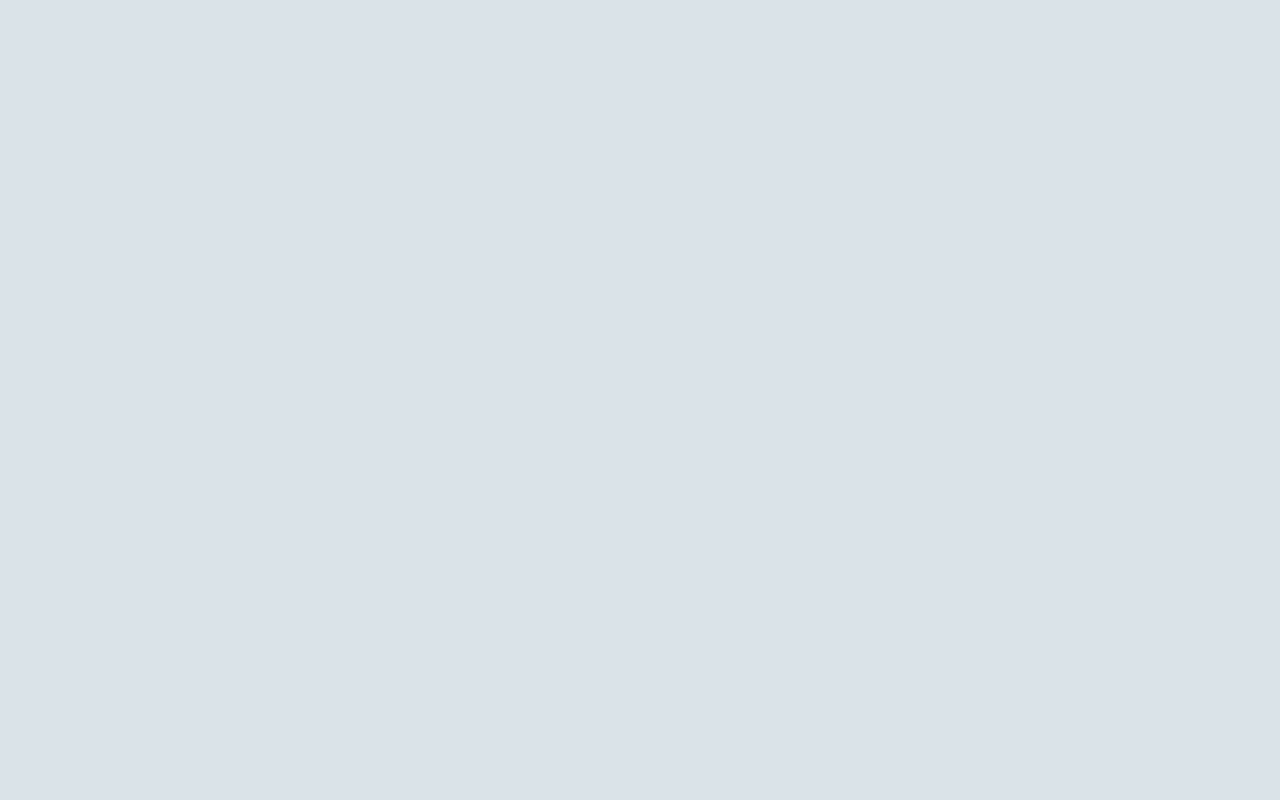
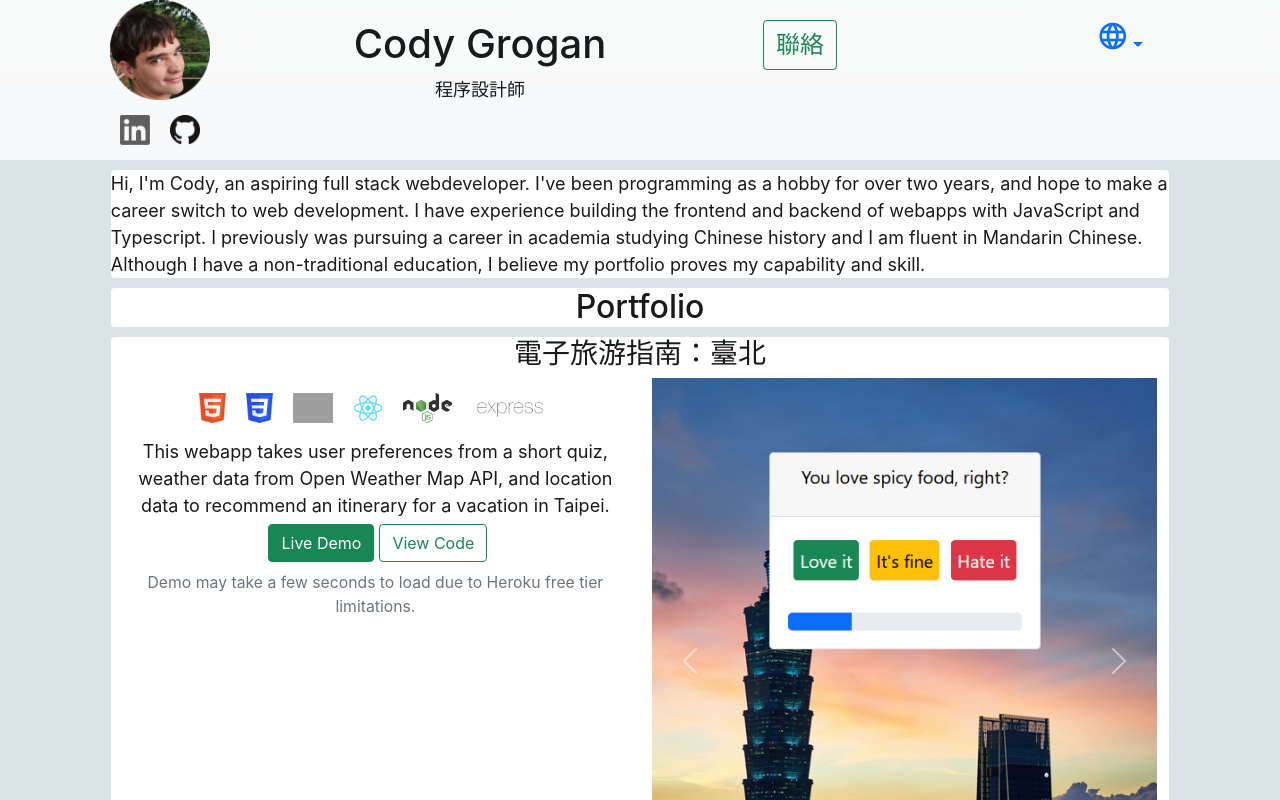
Before and after one commit to CodyGrogan/portfolio, a React (Create React App) app: page /portfolio/zh in a window 1280 px wide. Before the commit this address had no page. Shown: the top 800 px of the page. Built offline with nearby package versions, Linux system fonts and the light colour scheme; grey boxes are pictures that could not be loaded.

Commit message:
fixed issue with img when deploying

```diff
--- a/package.json
+++ b/package.json
@@ -2,6 +2,7 @@
   "name": "portfolio",
   "version": "0.1.0",
   "private": true,
+  "homepage": "https://codygrogan.github.io/portfolio/",
   "dependencies": {
     "@testing-library/jest-dom": "^5.16.2",
     "@testing-library/react": "^12.1.3",
--- a/src/App.tsx
+++ b/src/App.tsx
@@ -12,8 +12,8 @@ function App() {
     <div className="App">
         <BrowserRouter>
       <Routes>
-        <Route path='/' element={<Home/>}></Route>
-        <Route path='/zh' element={<Chinese/>}></Route>
+        <Route path='/portfolio/' element={<Home/>}></Route>
+        <Route path='/portfolio/zh' element={<Chinese/>}></Route>
 
       </Routes>
 
--- a/src/components/chinese.tsx
+++ b/src/components/chinese.tsx
@@ -35,14 +35,14 @@ function Chinese(props: any){
             <div className='row'>
 
       <div className='col photoDiv'>
-              <img className='profilePhoto' src='./img/codyphotocircle.png'/>
+              <img className='profilePhoto' src='/portfolio/img/codyphotocircle.png'/>
 
         <div className='aboutCon'>
               <div>
-       <a href='https://www.linkedin.com/in/cody-grogan-096288127/' target='_blank'><img className='aboutIcon linkedIn' src='./img/LI-In-crop.png'></img></a>
+       <a href='https://www.linkedin.com/in/cody-grogan-096288127/' target='_blank'><img className='aboutIcon linkedIn' src='/portfolio/img/LI-In-crop.png'></img></a>
         </div>
         <div>
-       <a href='https://github.com/CodyGrogan' target='_blank'><img className='aboutIcon gitHub' src='./img/github.png'></img></a>
+       <a href='https://github.com/CodyGrogan' target='_blank'><img className='aboutIcon gitHub' src='/portfolio/img/github.png'></img></a>
         </div>
         </div>
       </div>
@@ -82,8 +82,8 @@ function Chinese(props: any){
                 </a>
 
                 <ul className="dropdown-menu" aria-labelledby="dropdownMenuLink">
-                <Link to='/'><li><a className="dropdown-item" href="#">English</a></li></Link>
-                  <Link to='/zh'> <li><a className="dropdown-item" href="#">中文</a></li></Link>
+                    <Link to='/portfolio/'><li><a className="dropdown-item" href="#">English</a></li></Link>
+                    <Link to='/portfolio/zh/'> <li><a className="dropdown-item" href="#">中文</a></li></Link>
                 </ul>
               </div>
 
@@ -128,12 +128,12 @@ function Chinese(props: any){
 
                   <div className='aboutCon'>
 
-                      <img className='aboutIcon' src={'./img/html5.png'} data-bs-toggle="tooltip" data-bs-placement="top" title="HTML5" />
-                      <img className='aboutIcon' src={'/img/css.png'} data-bs-toggle="tooltip" data-placement="top" title="CSS" />
-                      <img className='aboutIcon' src={'/img/javascript.png'} data-bs-toggle="tooltip" data-placement="top" title="JavaScript"/>
-                      <img className='aboutIcon' src={'./img/logo192.png'} data-bs-toggle="tooltip" data-placement="top" title="React.js"/>
-                      <img className='aboutIcon' src={'./img/node.png'} data-bs-toggle="tooltip" data-placement="top" title="Node.js"/>
-                      <img className='aboutIcon' src={'./img/expressjs.png'} data-bs-toggle="tooltip" data-placement="top" title="express.js"/>
+                      <img className='aboutIcon' src={'/portfolio/img/html5.png'} data-bs-toggle="tooltip" data-bs-placement="top" title="HTML5" />
+                      <img className='aboutIcon' src={'/portfolio/img/css.png'} data-bs-toggle="tooltip" data-placement="top" title="CSS" />
+                      <img className='aboutIcon' src={'/portfolio/img/javascript.png'} data-bs-toggle="tooltip" data-placement="top" title="JavaScript"/>
+                      <img className='aboutIcon' src={'/portfolio/img/logo192.png'} data-bs-toggle="tooltip" data-placement="top" title="React.js"/>
+                      <img className='aboutIcon' src={'/portfolio/img/node.png'} data-bs-toggle="tooltip" data-placement="top" title="Node.js"/>
+                      <img className='aboutIcon' src={'/portfolio/img/expressjs.png'} data-bs-toggle="tooltip" data-placement="top" title="express.js"/>
 
                   </div>
                       This webapp takes user preferences from a short quiz, weather data from Open Weather Map API, and location data to recommend an itinerary for a vacation in Taipei.
@@ -162,13 +162,13 @@ function Chinese(props: any){
                         </div>
                         <div className="carousel-inner">
                           <div className="carousel-item active">
-                            <img src={"/img/dgt/dgt1.PNG"} className="d-block w-100 carImg" alt="dgt1"/>
+                            <img src={"/portfolio/img/dgt/dgt1.PNG"} className="d-block w-100 carImg" alt="dgt1"/>
                           </div>
                           <div className="carousel-item">
-                            <img src={"/img/dgt/dgt2.PNG"} className="d-block w-100 carImg" alt="..."/>
+                            <img src={"/portfolio/img/dgt/dgt2.PNG"} className="d-block w-100 carImg" alt="..."/>
                           </div>
                           <div className="carousel-item">
-                            <img src={"/img/dgt/dgt3.PNG"} className="d-block w-100 carImg" alt="..."/>
+                            <img src={"/portfolio/img/dgt/dgt3.PNG"} className="d-block w-100 carImg" alt="..."/>
                           </div>
                         </div>
                         <button className="carousel-control-prev" type="button" data-bs-target="#carouselExampleIndicators" data-bs-slide="prev">
@@ -211,16 +211,16 @@ function Chinese(props: any){
 
                   <div className='aboutCon'>
 
-                      <img className='aboutIcon' src={'./img/html5.png'} data-bs-toggle="tooltip" data-bs-placement="top" title="HTML5" />
-                      <img className='aboutIcon' src={'/img/css.png'} data-bs-toggle="tooltip" data-placement="top" title="CSS" />
-                      <img className='aboutIcon' src={'/img/typescript.png'} data-bs-toggle="tooltip" data-placement="top" title="Typescript"/>
+                      <img className='aboutIcon' src={'/portfolio/img/html5.png'} data-bs-toggle="tooltip" data-bs-placement="top" title="HTML5" />
+                      <img className='aboutIcon' src={'/portfolio/img/css.png'} data-bs-toggle="tooltip" data-placement="top" title="CSS" />
+                      <img className='aboutIcon' src={'/portfolio/img/typescript.png'} data-bs-toggle="tooltip" data-placement="top" title="Typescript"/>
 
-                      <img className='aboutIcon' src={'/img/javascript.png'} data-bs-toggle="tooltip" data-placement="top" title="JavaScript"/>
-                      <img className='aboutIcon' src={'./img/logo192.png'} data-bs-toggle="tooltip" data-placement="top" title="React.js"/>
-                      <img className='aboutIcon' src={'./img/mongo.png'} data-bs-toggle="tooltip" data-placement="top" title="MongoDB"/>
-                      <img className='aboutIcon' src={'./img/node.png'} data-bs-toggle="tooltip" data-placement="top" title="Node.js"/>
-                      <img className='aboutIcon' src={'./img/expressjs.png'} data-bs-toggle="tooltip" data-placement="top" title="express.js"/>
-                      <img className='aboutIcon' src={'./img/Firebase.png'} data-bs-toggle="tooltip" data-placement="top" title="Firebase Auth"/>
+                      <img className='aboutIcon' src={'/portfolio/img/javascript.png'} data-bs-toggle="tooltip" data-placement="top" title="JavaScript"/>
+                      <img className='aboutIcon' src={'/portfolio/img/logo192.png'} data-bs-toggle="tooltip" data-placement="top" title="React.js"/>
+                      <img className='aboutIcon' src={'/portfolio/img/mongo.png'} data-bs-toggle="tooltip" data-placement="top" title="MongoDB"/>
+                      <img className='aboutIcon' src={'/portfolio/img/node.png'} data-bs-toggle="tooltip" data-placement="top" title="Node.js"/>
+                      <img className='aboutIcon' src={'/portfolio/img/expressjs.png'} data-bs-toggle="tooltip" data-placement="top" title="express.js"/>
+                      <img className='aboutIcon' src={'/portfolio/img/Firebase.png'} data-bs-toggle="tooltip" data-placement="top" title="Firebase Auth"/>
 
                   </div>
                     A basic school manager where you can organize classes, assignments, lesson plans, student attendance and grades, as well as other features to necessary for running a school. Data on classes and assignments is also displayed through a variety of charts to help visualize class and student performance.
@@ -245,13 +245,13 @@ function Chinese(props: any){
                         </div>
                         <div className="carousel-inner">
                           <div className="carousel-item active">
-                            <img src={"/img/cram/cram1-f.PNG"} className="d-block w-100 carImg" alt="dgt1"/>
+                            <img src={"/portfolio/img/cram/cram1-f.PNG"} className="d-block w-100 carImg" alt="dgt1"/>
                           </div>
                           <div className="carousel-item">
-                            <img src={"/img/cram/cram2-f.PNG"} className="d-block w-100 carImg" alt="..."/>
+                            <img src={"/portfolio/img/cram/cram2-f.PNG"} className="d-block w-100 carImg" alt="..."/>
                           </div>
                           <div className="carousel-item">
-                            <img src={"/img/cram/cram3-f.PNG"} className="d-block w-100 carImg" alt="..."/>
+                            <img src={"/portfolio/img/cram/cram3-f.PNG"} className="d-block w-100 carImg" alt="..."/>
                           </div>
 
                         </div>
@@ -291,14 +291,14 @@ function Chinese(props: any){
 
         <div className='aboutCon'>
 
-            <img className='aboutIcon' src={'./img/html5.png'} data-bs-toggle="tooltip" data-bs-placement="top" title="HTML5" />
-            <img className='aboutIcon' src={'/img/css.png'} data-bs-toggle="tooltip" data-placement="top" title="CSS" />
-            <img className='aboutIcon' src={'/img/javascript.png'} data-bs-toggle="tooltip" data-placement="top" title="JavaScript"/>
-            <img className='aboutIcon' src={'./img/logo192.png'} data-bs-toggle="tooltip" data-placement="top" title="React.js"/>
-            <img className='aboutIcon' src={'./img/mongo.png'} data-bs-toggle="tooltip" data-placement="top" title="MongoDB"/>
-            <img className='aboutIcon' src={'./img/node.png'} data-bs-toggle="tooltip" data-placement="top" title="Node.js"/>
-            <img className='aboutIcon' src={'./img/expressjs.png'} data-bs-toggle="tooltip" data-placement="top" title="express.js"/>
-            <img className='aboutIcon' src={'./img/Firebase.png'} data-bs-toggle="tooltip" data-placement="top" title="Firebase Auth"/>
+            <img className='aboutIcon' src={'/portfolio/img/html5.png'} data-bs-toggle="tooltip" data-bs-placement="top" title="HTML5" />
+            <img className='aboutIcon' src={'/portfolio/img/css.png'} data-bs-toggle="tooltip" data-placement="top" title="CSS" />
+            <img className='aboutIcon' src={'/portfolio/img/javascript.png'} data-bs-toggle="tooltip" data-placement="top" title="JavaScript"/>
+            <img className='aboutIcon' src={'/portfolio/img/logo192.png'} data-bs-toggle="tooltip" data-placement="top" title="React.js"/>
+            <img className='aboutIcon' src={'/portfolio/img/mongo.png'} data-bs-toggle="tooltip" data-placement="top" title="MongoDB"/>
+            <img className='aboutIcon' src={'/portfolio/img/node.png'} data-bs-toggle="tooltip" data-placement="top" title="Node.js"/>
+            <img className='aboutIcon' src={'/portfolio/img/expressjs.png'} data-bs-toggle="tooltip" data-placement="top" title="express.js"/>
+            <img className='aboutIcon' src={'/portfolio/img/Firebase.png'} data-bs-toggle="tooltip" data-placement="top" title="Firebase Auth"/>
 
         </div>
           Play madlibs created by other users, and create and share your own madlib templates with other users.
@@ -324,16 +324,16 @@ function Chinese(props: any){
                         </div>
                         <div className="carousel-inner">
                           <div className="carousel-item active">
-                            <img src={"/img/mad/mad1-f.PNG"} className="d-block w-100 carImg" alt="dgt1"/>
+                            <img src={"/portfolio/img/mad/mad1-f.PNG"} className="d-block w-100 carImg" alt="dgt1"/>
                           </div>
                           <div className="carousel-item">
-                            <img src={"/img/mad/mad2-f.PNG"} className="d-block w-100 carImg" alt="..."/>
+                            <img src={"/portfolio/img/mad/mad2-f.PNG"} className="d-block w-100 carImg" alt="..."/>
                           </div>
                           <div className="carousel-item">
-                            <img src={"/img/mad/mad3-f.PNG"} className="d-block w-100 carImg" alt="..."/>
+                            <img src={"/portfolio/img/mad/mad3-f.PNG"} className="d-block w-100 carImg" alt="..."/>
                           </div>
                           <div className="carousel-item">
-                            <img src={"/img/mad/mad4-f.PNG"} className="d-block w-100 carImg" alt="..."/>
+                            <img src={"/portfolio/img/mad/mad4-f.PNG"} className="d-block w-100 carImg" alt="..."/>
                           </div>
                         </div>
                         <button className="carousel-control-prev" type="button" data-bs-target="#carouselMadlib" data-bs-slide="prev">
@@ -393,11 +393,11 @@ function Chinese(props: any){
 
         <div className='aboutCon'>
         <div>
-       <a href='https://www.linkedin.com/in/cody-grogan-096288127/' target='_blank'><img className='aboutIcon linkedIn' src='./img/LI-In-crop.png'></img></a>
+       <a href='https://www.linkedin.com/in/cody-grogan-096288127/' target='_blank'><img className='aboutIcon linkedIn' src='/portfolio/img/LI-In-crop.png'></img></a>
         </div>
 
         <div>
-       <a href='https://github.com/CodyGrogan' target='_blank'><img className='aboutIcon gitHub' src='./img/github.png'></img></a>
+       <a href='https://github.com/CodyGrogan' target='_blank'><img className='aboutIcon gitHub' src='/portfolio/img/github.png'></img></a>
         </div>
         </div>
 
--- a/src/components/home.tsx
+++ b/src/components/home.tsx
@@ -83,8 +83,8 @@ function Home(props: any){
                 </a>
 
                 <ul className="dropdown-menu" aria-labelledby="dropdownMenuLink">
-                 <Link to='/'><li><a className="dropdown-item" href="#">English</a></li></Link>
-                  <Link to='/zh'> <li><a className="dropdown-item" href="#">中文</a></li></Link>
+                  <Link to='/portfolio'><li><a className="dropdown-item" href="#">English</a></li></Link>
+                  <Link to='/portfolio/zh'> <li><a className="dropdown-item" href="#">中文</a></li></Link>
                 </ul>
               </div>
 
@@ -130,8 +130,8 @@ function Home(props: any){
                   <div className='aboutCon'>
 
                       <img className='aboutIcon' src={'./img/html5.png'} data-bs-toggle="tooltip" data-bs-placement="top" title="HTML5" />
-                      <img className='aboutIcon' src={'/img/css.png'} data-bs-toggle="tooltip" data-placement="top" title="CSS" />
-                      <img className='aboutIcon' src={'/img/javascript.png'} data-bs-toggle="tooltip" data-placement="top" title="JavaScript"/>
+                      <img className='aboutIcon' src={'./img/css.png'} data-bs-toggle="tooltip" data-placement="top" title="CSS" />
+                      <img className='aboutIcon' src={'./img/javascript.png'} data-bs-toggle="tooltip" data-placement="top" title="JavaScript"/>
                       <img className='aboutIcon' src={'./img/logo192.png'} data-bs-toggle="tooltip" data-placement="top" title="React.js"/>
                       <img className='aboutIcon' src={'./img/node.png'} data-bs-toggle="tooltip" data-placement="top" title="Node.js"/>
                       <img className='aboutIcon' src={'./img/expressjs.png'} data-bs-toggle="tooltip" data-placement="top" title="express.js"/>
@@ -163,13 +163,13 @@ function Home(props: any){
                         </div>
                         <div className="carousel-inner">
                           <div className="carousel-item active">
-                            <img src={"/img/dgt/dgt1.PNG"} className="d-block w-100 carImg" alt="dgt1"/>
+                            <img src={"./img/dgt/dgt1.PNG"} className="d-block w-100 carImg" alt="dgt1"/>
                           </div>
                           <div className="carousel-item">
-                            <img src={"/img/dgt/dgt2.PNG"} className="d-block w-100 carImg" alt="..."/>
+                            <img src={"./img/dgt/dgt2.PNG"} className="d-block w-100 carImg" alt="..."/>
                           </div>
                           <div className="carousel-item">
-                            <img src={"/img/dgt/dgt3.PNG"} className="d-block w-100 carImg" alt="..."/>
+                            <img src={"./img/dgt/dgt3.PNG"} className="d-block w-100 carImg" alt="..."/>
                           </div>
                         </div>
                         <button className="carousel-control-prev" type="button" data-bs-target="#carouselExampleIndicators" data-bs-slide="prev">
@@ -212,8 +212,8 @@ function Home(props: any){
                   <div className='aboutCon'>
 
                       <img className='aboutIcon' src={'./img/html5.png'} data-bs-toggle="tooltip" data-bs-placement="top" title="HTML5" />
-                      <img className='aboutIcon' src={'/img/css.png'} data-bs-toggle="tooltip" data-placement="top" title="CSS" />
-                      <img className='aboutIcon' src={'/img/typescript.png'} data-bs-toggle="tooltip" data-placement="top" title="Typescript"/>
+                      <img className='aboutIcon' src={'./img/css.png'} data-bs-toggle="tooltip" data-placement="top" title="CSS" />
+                      <img className='aboutIcon' src={'./img/typescript.png'} data-bs-toggle="tooltip" data-placement="top" title="Typescript"/>
 
                       <img className='aboutIcon' src={'/img/javascript.png'} data-bs-toggle="tooltip" data-placement="top" title="JavaScript"/>
                       <img className='aboutIcon' src={'./img/logo192.png'} data-bs-toggle="tooltip" data-placement="top" title="React.js"/>
@@ -245,13 +245,13 @@ function Home(props: any){
                         </div>
                         <div className="carousel-inner">
                           <div className="carousel-item active">
-                            <img src={"/img/cram/cram1-f.PNG"} className="d-block w-100 carImg" alt="dgt1"/>
+                            <img src={"./img/cram/cram1-f.PNG"} className="d-block w-100 carImg" alt="dgt1"/>
                           </div>
                           <div className="carousel-item">
-                            <img src={"/img/cram/cram2-f.PNG"} className="d-block w-100 carImg" alt="..."/>
+                            <img src={"./img/cram/cram2-f.PNG"} className="d-block w-100 carImg" alt="..."/>
                           </div>
                           <div className="carousel-item">
-                            <img src={"/img/cram/cram3-f.PNG"} className="d-block w-100 carImg" alt="..."/>
+                            <img src={"./img/cram/cram3-f.PNG"} className="d-block w-100 carImg" alt="..."/>
                           </div>
 
                         </div>
@@ -292,8 +292,8 @@ function Home(props: any){
         <div className='aboutCon'>
 
             <img className='aboutIcon' src={'./img/html5.png'} data-bs-toggle="tooltip" data-bs-placement="top" title="HTML5" />
-            <img className='aboutIcon' src={'/img/css.png'} data-bs-toggle="tooltip" data-placement="top" title="CSS" />
-            <img className='aboutIcon' src={'/img/javascript.png'} data-bs-toggle="tooltip" data-placement="top" title="JavaScript"/>
+            <img className='aboutIcon' src={'./img/css.png'} data-bs-toggle="tooltip" data-placement="top" title="CSS" />
+            <img className='aboutIcon' src={'./img/javascript.png'} data-bs-toggle="tooltip" data-placement="top" title="JavaScript"/>
             <img className='aboutIcon' src={'./img/logo192.png'} data-bs-toggle="tooltip" data-placement="top" title="React.js"/>
             <img className='aboutIcon' src={'./img/mongo.png'} data-bs-toggle="tooltip" data-placement="top" title="MongoDB"/>
             <img className='aboutIcon' src={'./img/node.png'} data-bs-toggle="tooltip" data-placement="top" title="Node.js"/>
@@ -324,16 +324,16 @@ function Home(props: any){
                         </div>
                         <div className="carousel-inner">
                           <div className="carousel-item active">
-                            <img src={"/img/mad/mad1-f.PNG"} className="d-block w-100 carImg" alt="dgt1"/>
+                            <img src={"./img/mad/mad1-f.PNG"} className="d-block w-100 carImg" alt="dgt1"/>
                           </div>
                           <div className="carousel-item">
-                            <img src={"/img/mad/mad2-f.PNG"} className="d-block w-100 carImg" alt="..."/>
+                            <img src={"./img/mad/mad2-f.PNG"} className="d-block w-100 carImg" alt="..."/>
                           </div>
                           <div className="carousel-item">
-                            <img src={"/img/mad/mad3-f.PNG"} className="d-block w-100 carImg" alt="..."/>
+                            <img src={"./img/mad/mad3-f.PNG"} className="d-block w-100 carImg" alt="..."/>
                           </div>
                           <div className="carousel-item">
-                            <img src={"/img/mad/mad4-f.PNG"} className="d-block w-100 carImg" alt="..."/>
+                            <img src={"./img/mad/mad4-f.PNG"} className="d-block w-100 carImg" alt="..."/>
                           </div>
                         </div>
                         <button className="carousel-control-prev" type="button" data-bs-target="#carouselMadlib" data-bs-slide="prev">
```
